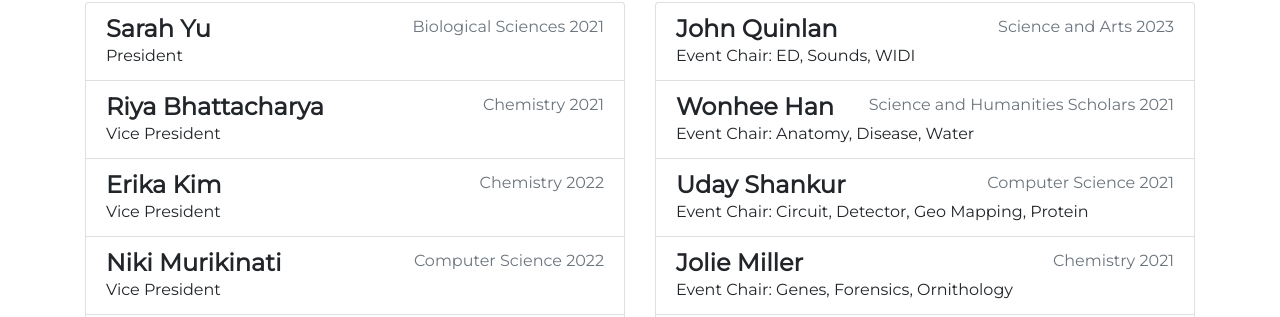
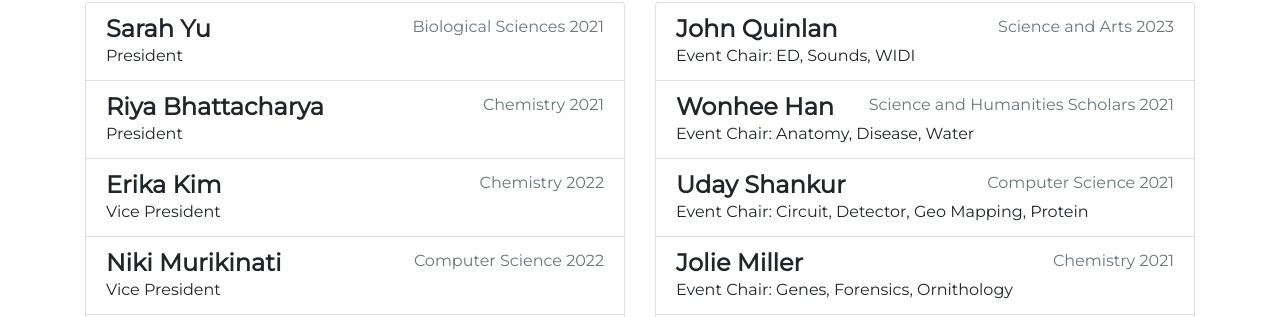
Before and after one commit to cmuscioly/cmuscioly.github.io, a Jekyll site: the page built from about.md, in a window 1280 px wide. Shown: the part 1074-1391 px from the top of the page. Built offline with Jekyll 4.4.1, drawn with Linux system fonts in a browser that asks for light colours; nearby versions of some CDN libraries.

Commit message:
Fix board members

```diff
--- a/about.md
+++ b/about.md
@@ -48,7 +48,7 @@ day will be streamlined.
           <h4><strong> Riya Bhattacharya </strong></h4>
           <span class="text-muted"> Chemistry 2021 </span>
         </div>
-        <span> Vice President </span>
+        <span> President </span>
       </div>
 
       <div class="list-group-item flex-column align-items-start">
```
